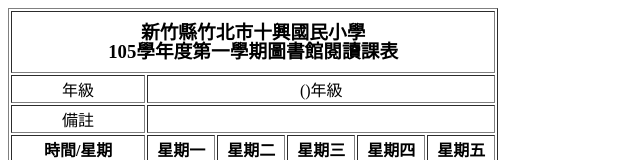
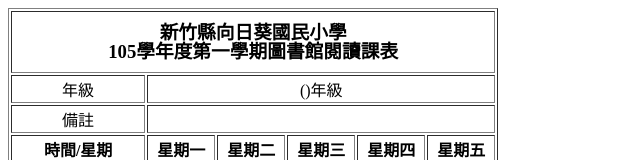
Before and after one commit to hsulei03/BS_homework, a plain HTML site: page SchoolTable.html in a window 1280 px wide. Shown: the top 160 px of the page, without its empty margins (0-640 px from the left). Drawn offline with Linux system fonts and the light colour scheme.

Commit message:
更改名字

```diff
--- a/SchoolTable.html
+++ b/SchoolTable.html
@@ -3,7 +3,7 @@
 <head>
   <meta charset="UTF-8">
   <meta name="viewport" content="width=device-width, initial-scale=1.0">
-  <title>Document</title>
+  <title>課表</title>
   <style>
     table {
       text-align: center;
@@ -38,7 +38,7 @@
     <thead>
       <tr>
         <th colspan="8">
-          <h3>新竹縣竹北市十興國民小學</h3>
+          <h3>新竹縣向日葵國民小學</h3>
           <h3>105學年度第一學期圖書館閱讀課表</h3>
         </th>
       </tr>
```
